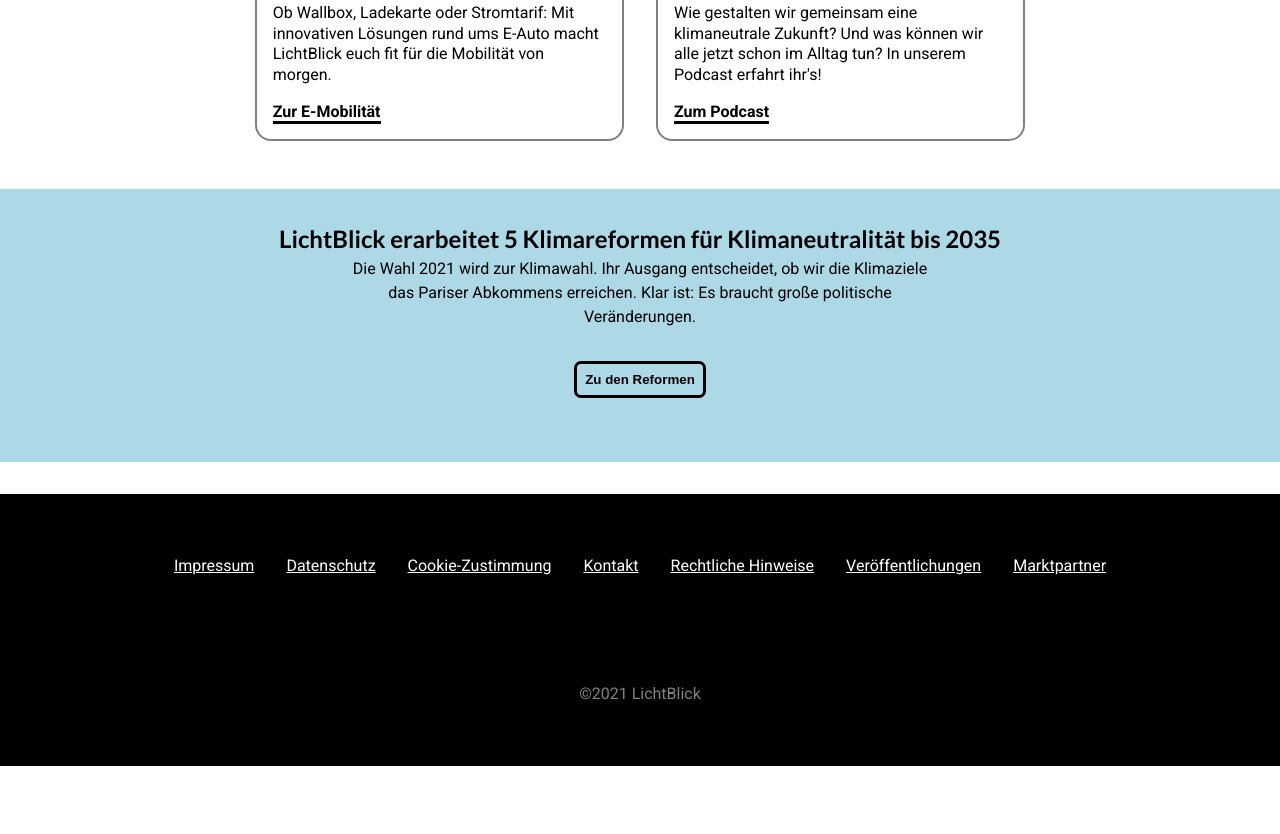
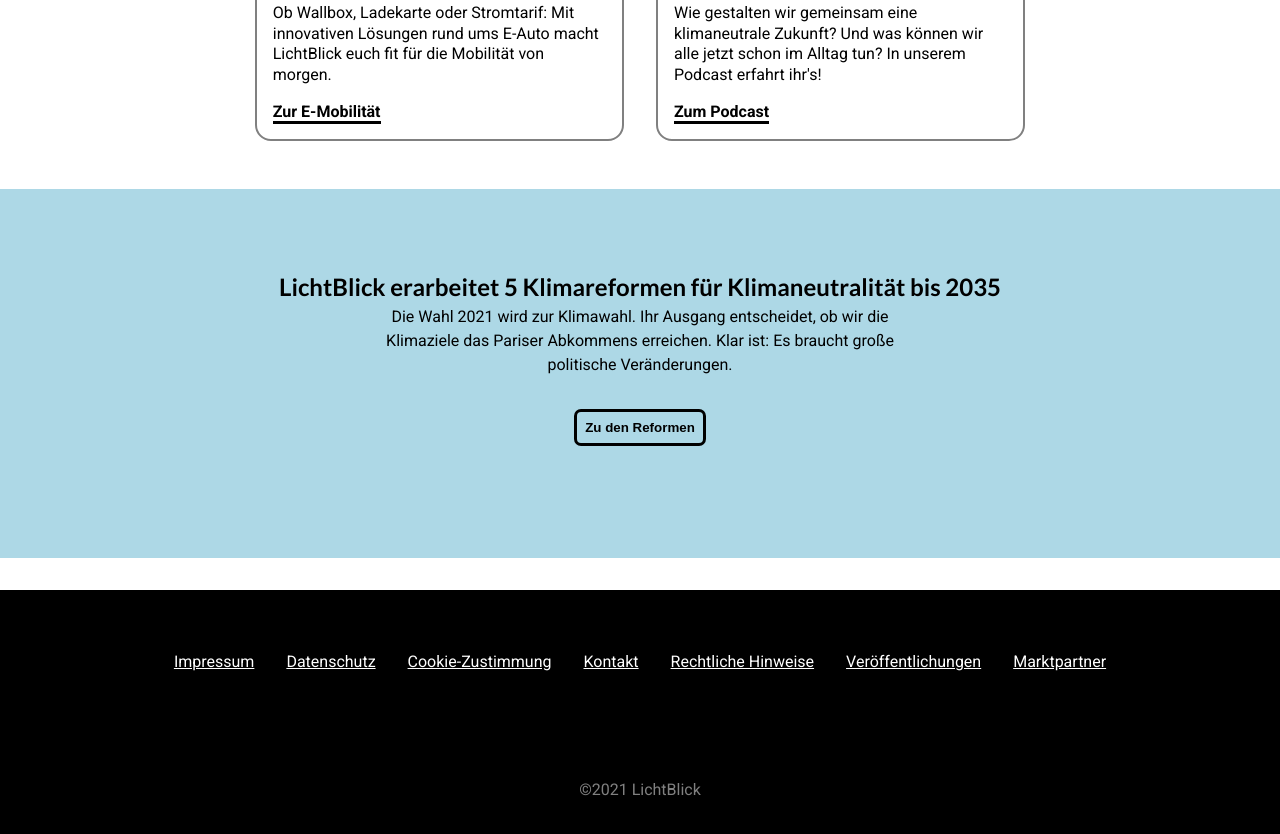
Before and after one commit to Goanta-Ovidiu/Checkpoint, a plain HTML site: page index.html in a window 1280 px wide. Shown: the part 1960-2794 px from the top of the page. Before the commit the page ends 2726 px from the top, so only its background shows below. Drawn offline with Linux system fonts and the light colour scheme.

Commit message:
feat:add padding in bottom-section and changed header text-color:gray

```diff
--- a/style.css
+++ b/style.css
@@ -32,6 +32,7 @@
   margin: 1rem;
   padding: 0;
   position: relative;
+  color: gray;
 }
 
 .logo {
@@ -145,7 +146,10 @@
 .bottom-section {
   background-color: lightblue;
   text-align: center;
-  padding: 2rem;
+  display: flex;
+  justify-content: center;
+  align-items: center;
+  padding: 5rem;
   line-height: 1.5;
 }
 
```
